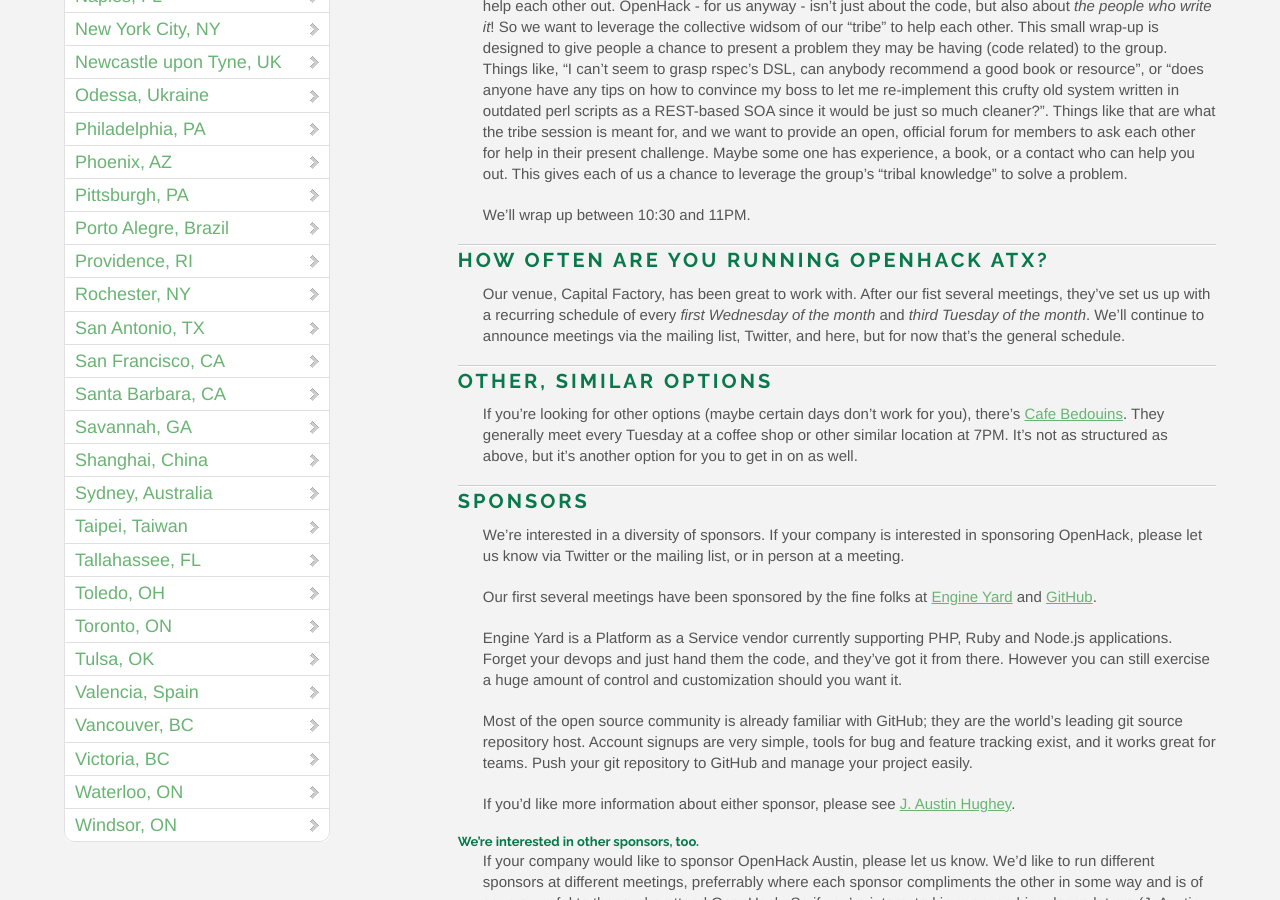
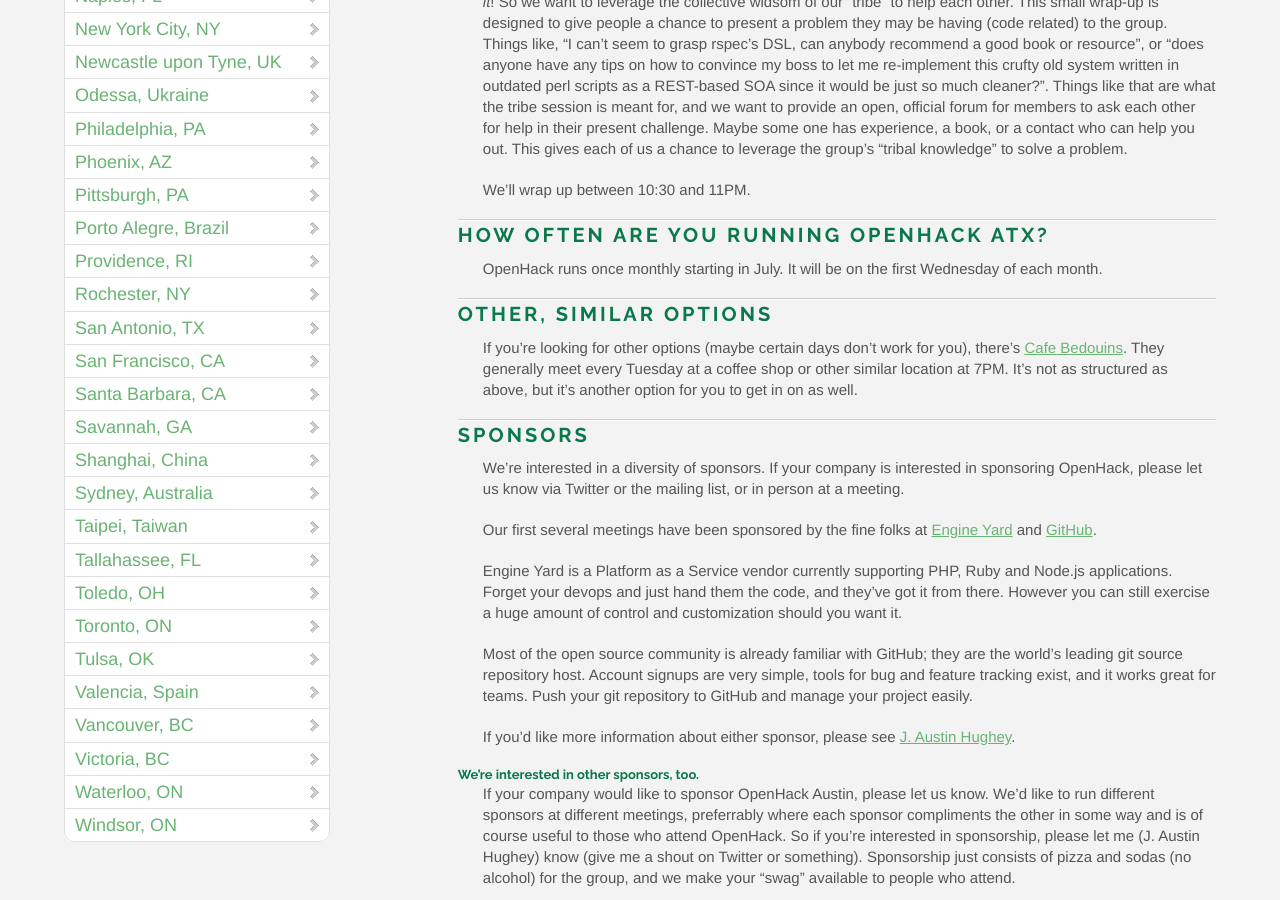
Before and after one commit to OpenHack/openhack.github.com, a Jekyll site: the page built from austin/index.markdown, in a window 1280 px wide and 900 px high, scrolled down 1662 px. Built offline with Jekyll 4.4.1, drawn with Linux system fonts in a browser that asks for light colours; nearby versions of some CDN libraries; Markdown is read by kramdown in place of the engine named in the settings; comment, search, counter and statistics services are not loaded; some of the changed text lies outside the part shown.

Commit message:
update ATX

```diff
--- a/austin/index.markdown
+++ b/austin/index.markdown
@@ -7,12 +7,12 @@
 
 ![Austin, TX Skyline](/austin/atx.jpg)
 
-### Next Meeting: Tuesday, June 18th, 7PM at Capital Factory
+### Next Meeting: Wednesday, July 3rd, 7PM at Capital Factory
 
 We'll hold our next meeting at 7PM at [Capital Factory (701 Brazos)](http://goo.gl/maps/mKAtt)
-on Tuesday, June 18th.
+on Wednesday, July 3rd.
 
-### Schedule: First Wednesday of each month, Third Tuesday at Capital Factory
+### Schedule: First Wednesday of each month
 
 For anyone who's never been to Capital Factory, there's parking under the building itself
 (The Austin Centre) (for a fee).
@@ -68,10 +68,7 @@
 
 ### How often are you running OpenHack ATX?
 
-Our venue, Capital Factory, has been great to work with. After our fist several meetings,
-they've set us up with a recurring schedule of every *first Wednesday of the month* and
-*third Tuesday of the month*. We'll continue to announce meetings via the mailing list, Twitter, and here,
-but for now that's the general schedule.
+OpenHack runs once monthly starting in July. It will be on the first Wednesday of each month.
 
 ### Other, similar options
 
```
